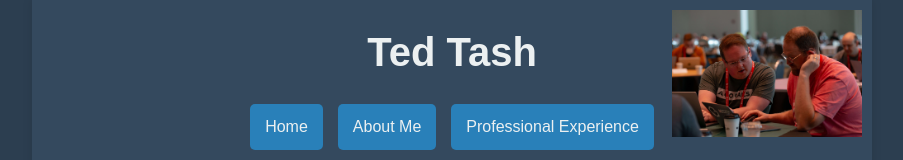
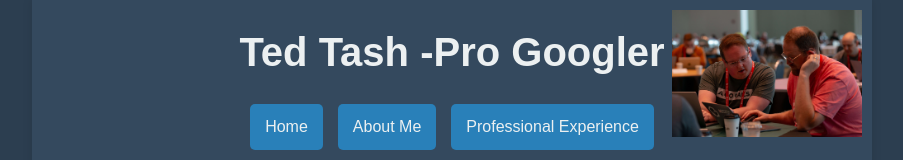
Before and after one commit to Ted-Tash/ted-tash.github.io, a plain HTML site: page professional_experience.html in a window 1280 px wide. Shown: the top 160 px of the page, without its empty margins (188-1091 px from the left). Drawn offline with Linux system fonts and the light colour scheme.

Commit message:
html titles

```diff
--- a/professional_experience.html
+++ b/professional_experience.html
@@ -9,7 +9,7 @@
 <body>
     <div class="container">
         <header>
-            <h1>Ted Tash</h1>
+            <h1>Ted Tash -Pro Googler</h1>
         </header>
         <nav>
           <a href="index.html">Home</a>
```
Also changed, not shown: about_me.html (+1 -1 lines), index.html (+1 -1 lines).
